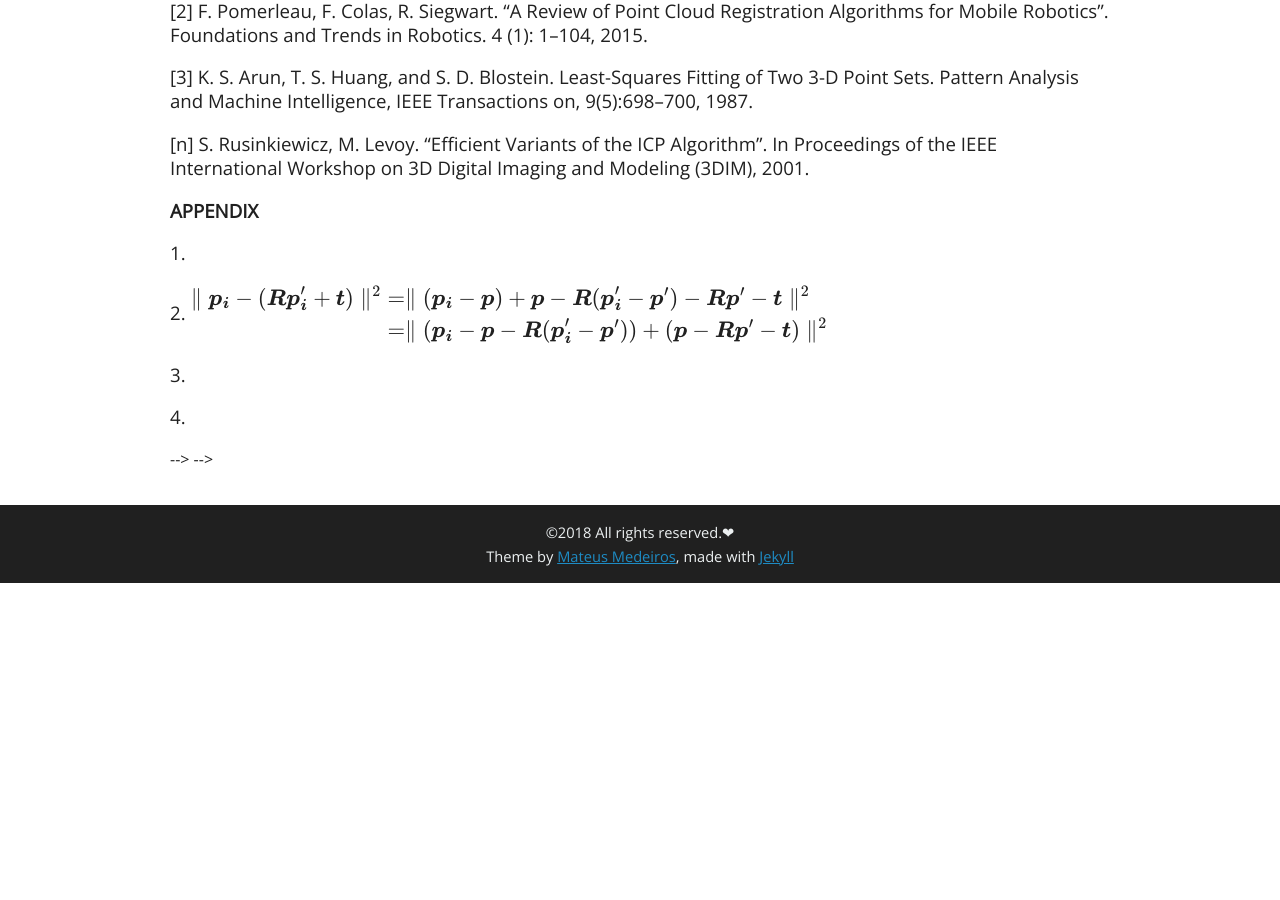
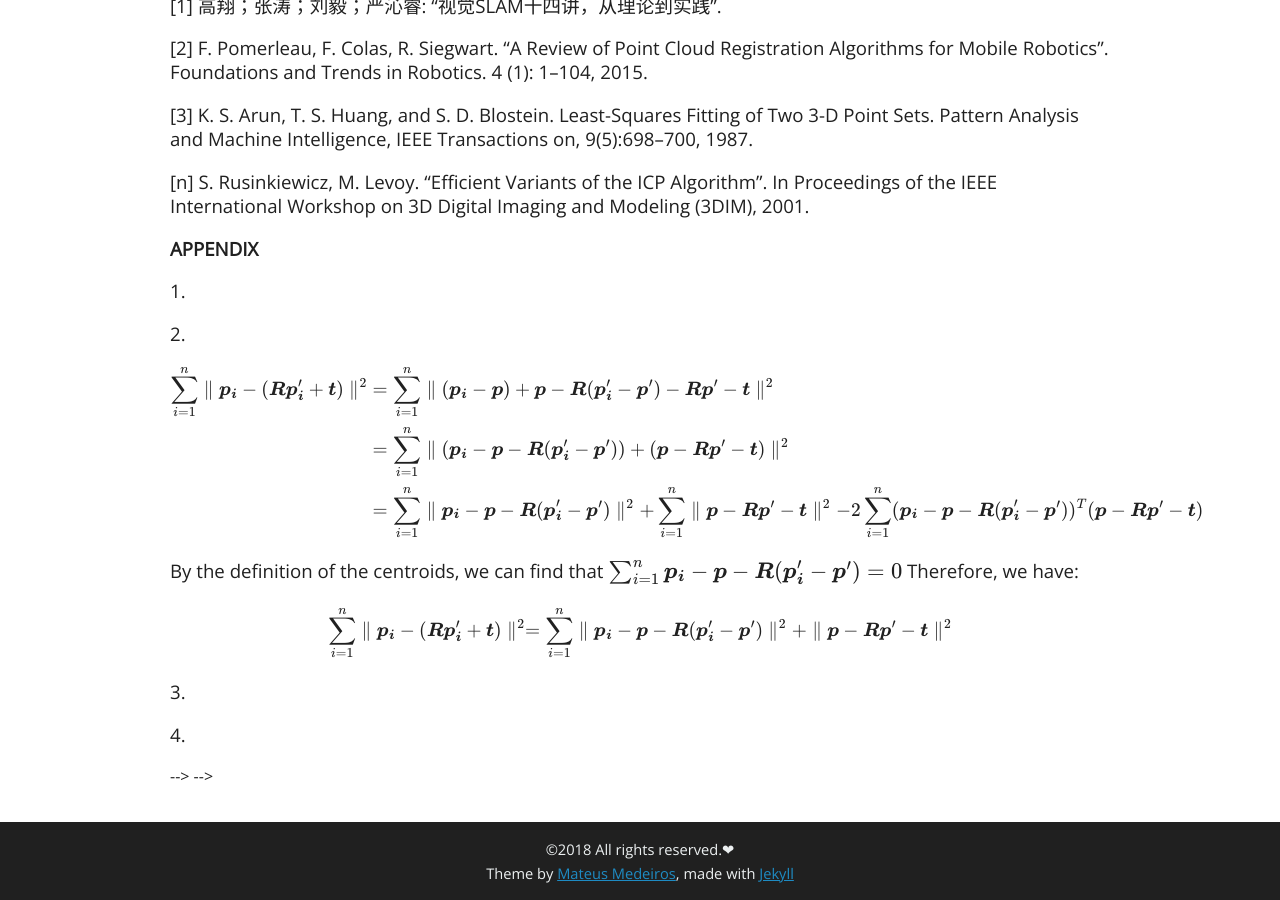
Before and after one commit to YuhangMing/YuhangMing.github.io, a Jekyll site: the page built from _posts/2018-09-30-ICP.markdown, in a window 1280 px wide and 900 px high, scrolled down 3032 px. Built offline with Jekyll 4.4.1, drawn with Linux system fonts in a browser that asks for light colours; formulas are drawn with MathJax 3; comment, search, counter and statistics services are not loaded; before the commit the page ends 3615 px from its top, so only the background shows below that; some of the changed text lies outside the part shown.

Commit message:
finish up appendix 2

```diff
--- a/_posts/2018-09-30-ICP.markdown
+++ b/_posts/2018-09-30-ICP.markdown
@@ -48,7 +48,7 @@ permalink: /ICP/
 
       the least square term can now be expressed as below with mathematical details in Appendix 2:
 
-      $$ \parallel \boldsymbol{p_i} - (\boldsymbol{R}\boldsymbol{p_i}' + \boldsymbol{t}) \parallel^2 = \parallel \boldsymbol{p_i} - \boldsymbol{p} - \boldsymbol{R}(\boldsymbol{p_i}' - \boldsymbol{p}') \parallel^2 + \parallel \boldsymbol{p} - \boldsymbol{R}\boldsymbol{p}' - \boldsymbol{t} \parallel^2 $$
+      $$ \sum_{i=1}^n \parallel \boldsymbol{p_i} - (\boldsymbol{R}\boldsymbol{p_i}' + \boldsymbol{t}) \parallel^2 = \sum_{i=1}^n \parallel \boldsymbol{p_i} - \boldsymbol{p} - \boldsymbol{R}(\boldsymbol{p_i}' - \boldsymbol{p}') \parallel^2 + \parallel \boldsymbol{p} - \boldsymbol{R}\boldsymbol{p}' - \boldsymbol{t} \parallel^2 $$
 
       let $$ \boldsymbol{q_i} = \boldsymbol{p_i} - \boldsymbol{p}$$, $$ \boldsymbol{q_i}' = \boldsymbol{p_i}' - \boldsymbol{p}' $$, we have
 
@@ -119,12 +119,20 @@ permalink: /ICP/
   1.
 
   2.
+
   $$
   \begin{split}
-    \parallel \boldsymbol{p_i} - (\boldsymbol{R}\boldsymbol{p_i}' + \boldsymbol{t}) \parallel^2 &= \parallel (\boldsymbol{p_i} - \boldsymbol{p}) + \boldsymbol{p} - \boldsymbol{R} ( \boldsymbol{p_i}' - \boldsymbol{p}' ) - \boldsymbol{R}\boldsymbol{p}' -\boldsymbol{t} \parallel^2 \\
-    &= \parallel (\boldsymbol{p_i} - \boldsymbol{p}  - \boldsymbol{R} ( \boldsymbol{p_i}' - \boldsymbol{p}' ) ) + (\boldsymbol{p} - \boldsymbol{R}\boldsymbol{p}' -\boldsymbol{t}) \parallel^2
+    \sum_{i=1}^n \parallel \boldsymbol{p_i} - (\boldsymbol{R}\boldsymbol{p_i}' + \boldsymbol{t}) \parallel^2
+    &= \sum_{i=1}^n \parallel (\boldsymbol{p_i} - \boldsymbol{p}) + \boldsymbol{p} - \boldsymbol{R} ( \boldsymbol{p_i}' - \boldsymbol{p}' ) - \boldsymbol{R}\boldsymbol{p}' -\boldsymbol{t} \parallel^2 \\
+    &= \sum_{i=1}^n \parallel (\boldsymbol{p_i} - \boldsymbol{p}  - \boldsymbol{R} ( \boldsymbol{p_i}' - \boldsymbol{p}' ) ) + (\boldsymbol{p} - \boldsymbol{R}\boldsymbol{p}' -\boldsymbol{t}) \parallel^2 \\
+    &= \sum_{i=1}^n \parallel \boldsymbol{p_i} - \boldsymbol{p}  - \boldsymbol{R} ( \boldsymbol{p_i}' - \boldsymbol{p}' ) \parallel^2 + \sum_{i=1}^n \parallel \boldsymbol{p} - \boldsymbol{R}\boldsymbol{p}' -\boldsymbol{t} \parallel^2 - 2 \sum_{i=1}^n (\boldsymbol{p_i} - \boldsymbol{p}  - \boldsymbol{R} ( \boldsymbol{p_i}' - \boldsymbol{p}' ))^T (\boldsymbol{p} - \boldsymbol{R}\boldsymbol{p}' -\boldsymbol{t})
   \end{split}
   $$
+
+  By the definition of the centroids, we can find that $$ \sum_{i=1}^n \boldsymbol{p_i} - \boldsymbol{p}  - \boldsymbol{R} ( \boldsymbol{p_i}' - \boldsymbol{p}' ) = 0 $$
+  Therefore, we have:
+
+  $$ \sum_{i=1}^n \parallel \boldsymbol{p_i} - (\boldsymbol{R}\boldsymbol{p_i}' + \boldsymbol{t}) \parallel^2 = \sum_{i=1}^n \parallel \boldsymbol{p_i} - \boldsymbol{p} - \boldsymbol{R}(\boldsymbol{p_i}' - \boldsymbol{p}') \parallel^2 + \parallel \boldsymbol{p} - \boldsymbol{R}\boldsymbol{p}' - \boldsymbol{t} \parallel^2 $$
 
   3.
 
```
Also changed, not shown: 2 other files.
